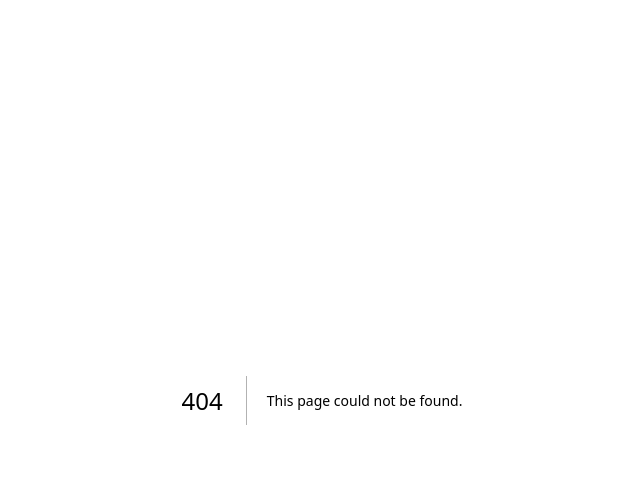
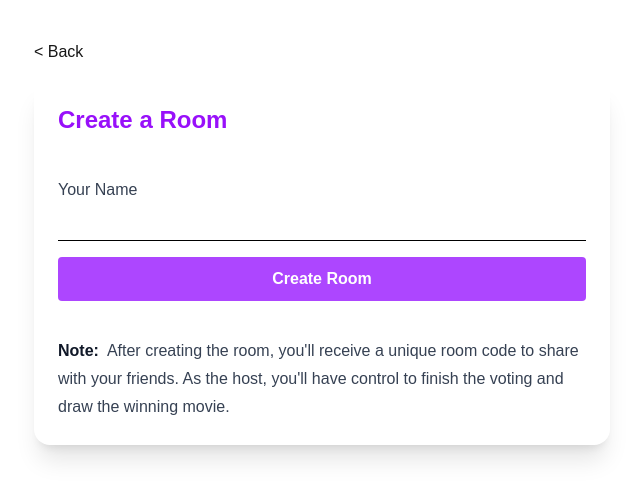
Before and after one commit to RickBarretto/movie-night, a Next.js app in the folder frontend/: page /create in a window 1280 px wide. Before the commit this address had no page. Shown: the top 498 px of the page, without its empty margins (318-958 px from the left). Built offline with nearby package versions, Linux system fonts and the light colour scheme.

Commit message:
Feature: Create Room Creation page

```diff
--- /dev/null
+++ b/frontend/src/pages/create.tsx
@@ -0,0 +1,34 @@
+import Link from 'next/link';
+
+import { Button } from '../components/Button';
+import { Card } from '../components/Card';
+
+export default function CreatePage() {
+  return (
+    <div className="max-w-xl h-screen py-10 mx-auto
+      flex flex-col justify-start gap-4"
+    >
+      <Link href="/">
+        <button className="bg-transparent">&lt; Back</button>
+      </Link>
+      <Card className="flex flex-col gap-4">
+        <form className="prose flex flex-col gap-4">
+          <h2 className="text-purple-600">Create a Room</h2>
+          <div className="flex flex-col gap-2">
+            <label htmlFor="username">Your Name</label>
+            <input className="border-b-1 border-bottom border-black" type="text" id="username" name="username"/>
+          </div>
+          <Button type="submit">Create Room</Button>
+          <p>
+            <strong>Note:</strong>
+            &nbsp;
+            After creating the room, you&apos;ll receive a unique room code
+            to share with your friends.
+            As the host, you&apos;ll have control to finish the voting
+            and draw the winning movie.
+          </p>
+        </form>
+      </Card>
+    </div>
+  );
+}
```
